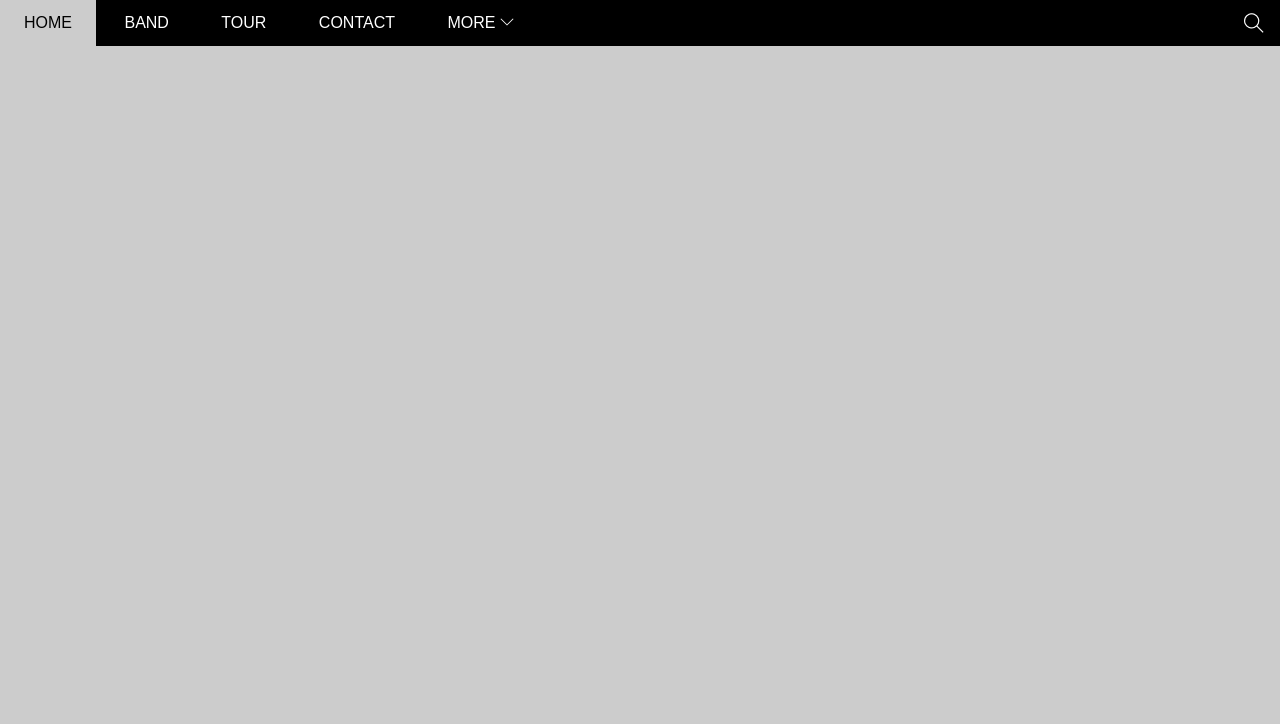
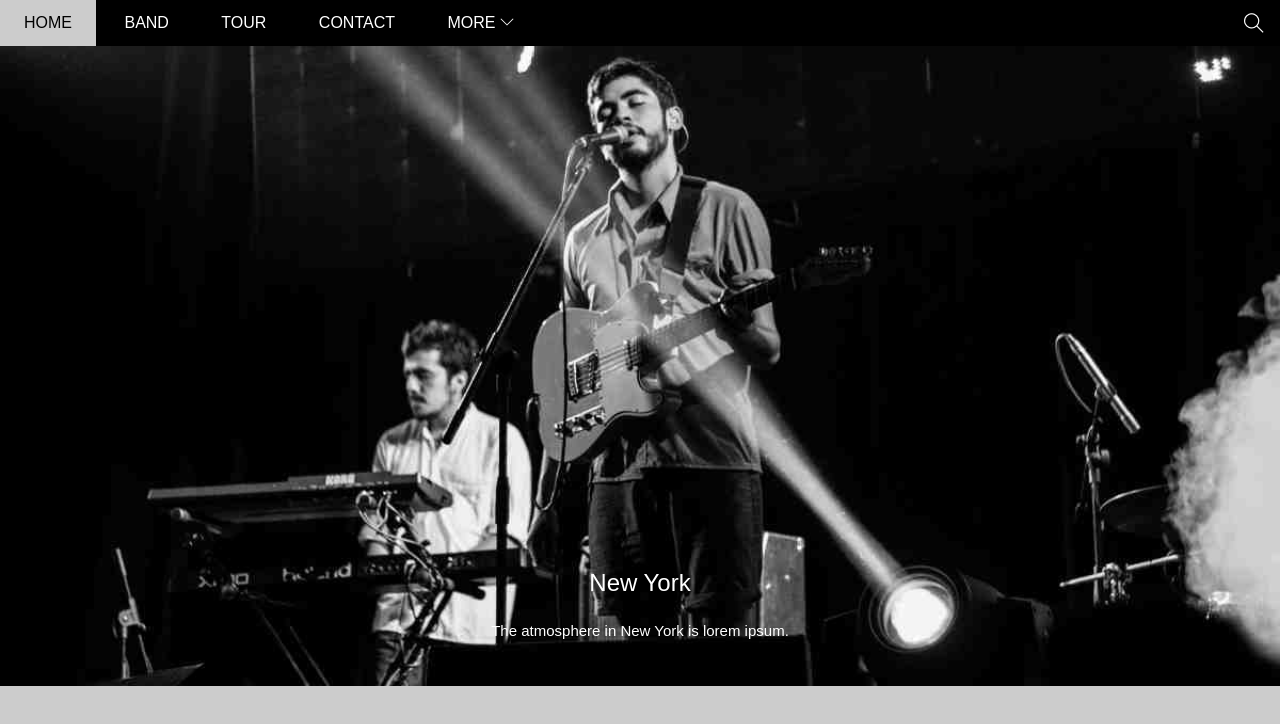
Before and after one commit to NgTDuy05/F8, a plain HTML site: page index.html in a window 1280 px wide. Shown: the top 724 px of the page. Drawn offline with Linux system fonts and the light colour scheme.

Commit message:
edit file

```diff
--- a/assets/css/style.css
+++ b/assets/css/style.css
@@ -21,6 +21,7 @@ html{
     top: 0;
     left: 0;
     right: 0;
+    z-index: 1;
 }
 
 #nav, .subnav{
@@ -97,11 +98,34 @@ html{
 
 
 #slider{
+    position: relative;
+    margin-top: 46px ;
+    padding-top: 50% ;
+    background: url('/assets/img/slider/slider1.jpg') top center / cover no-repeat;
+
+}
+#slider .text-content{
+    position: absolute;
+    bottom: 47px;
+    color: #fff;
+    width: 100%;
+    /* right: 0;
+    left: 0; */
+    /* left: 50%;
+    transform: translateX(-50%); */
+    text-align: center;
+}
+#slider .text-heading{
+    font-weight: 500;
+    font-size: 24px;
+}
+#slider .text-description{
+    font-size: 15px;
+    margin-top: 25px;
+}
+#content{
     height: 5000px;
     background-color: #ccc;
-
-}
-#content{
 
 }
 #footer{
--- a/index.html
+++ b/index.html
@@ -38,7 +38,10 @@
             <!-- Begin Search button -->
         </div>
         <div id="slider">
-
+            <div class="text-content">
+                <h2 class="text-heading">New York</h2>
+                <div class="text-description">The atmosphere in New York is lorem ipsum.</div>
+            </div>
         </div>
         <div id="content">
 
```
Also changed, not shown: assets/img/slider/slider1.jpg (added).
